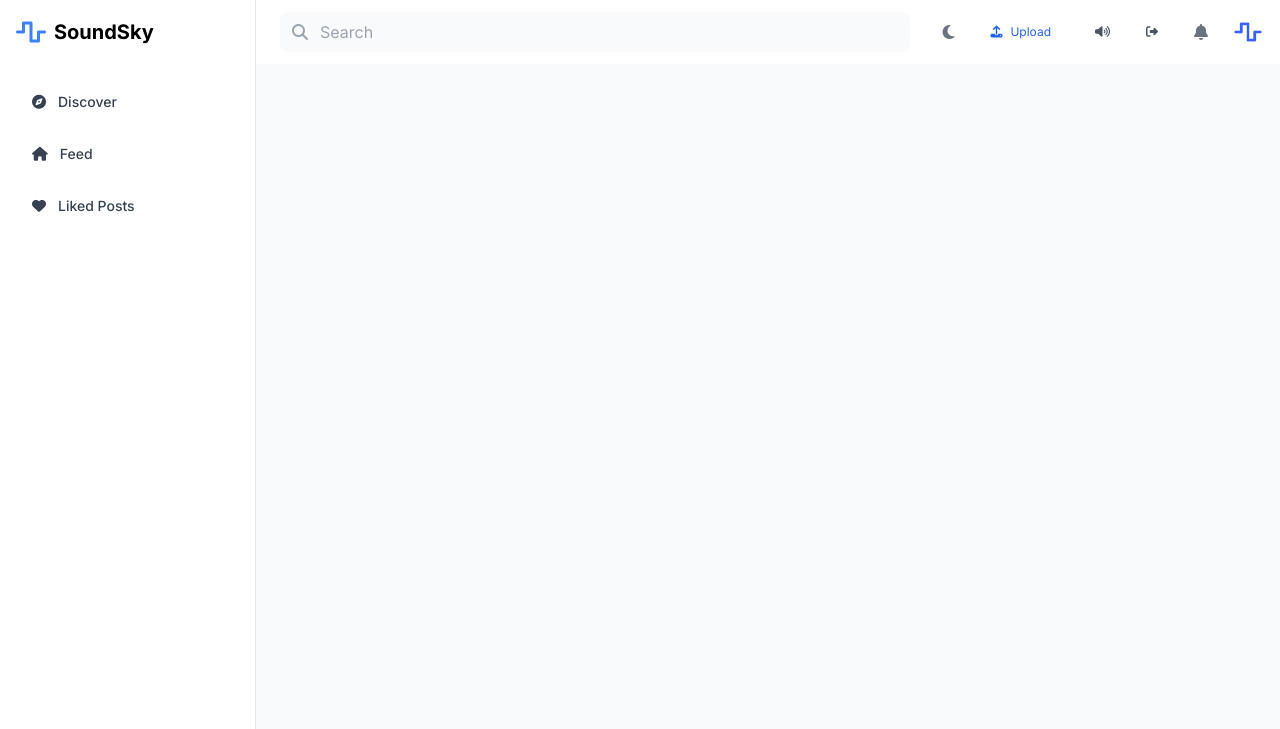
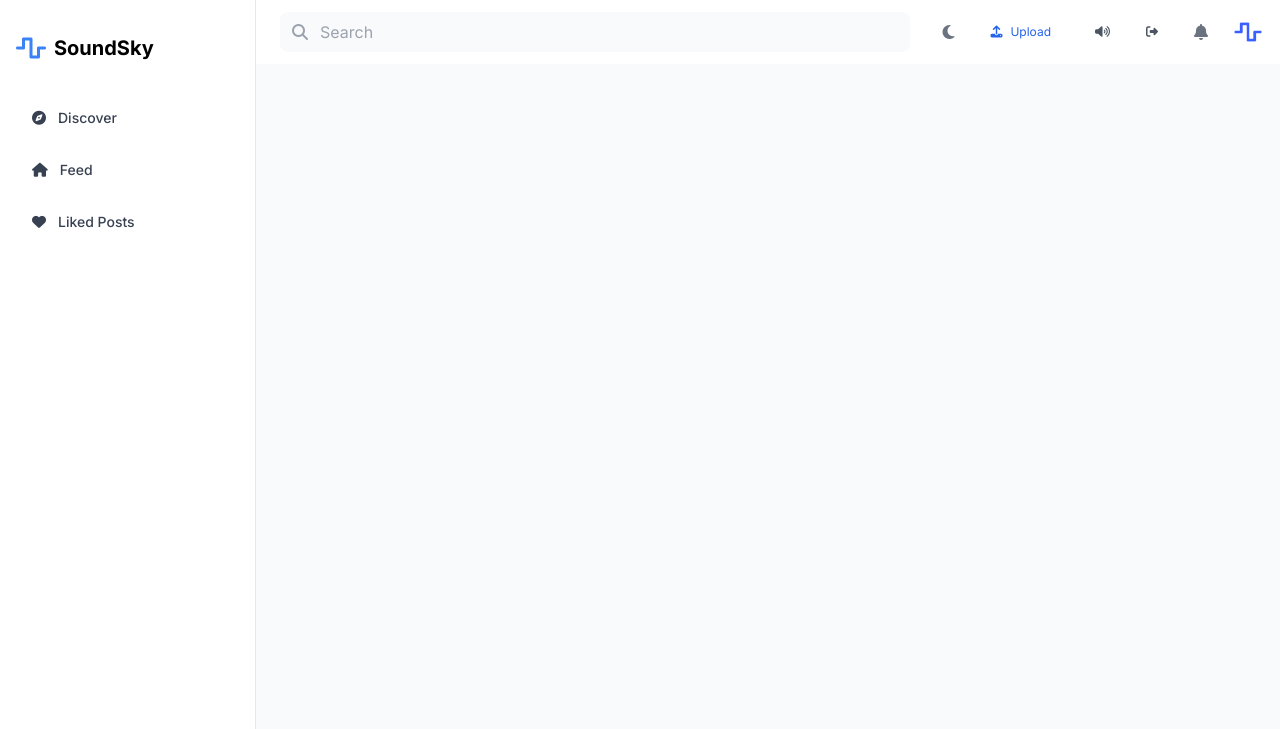
Before and after one commit to soundskycloud/soundSky, a plain HTML site: page index.html in a window 1280 px wide. Shown: the top 729 px of the page. Drawn offline with nearby package versions, Linux system fonts and the light colour scheme.

Commit message:
Update index.html

```diff
--- a/index.html
+++ b/index.html
@@ -26,7 +26,7 @@
         }
 
         ::-webkit-scrollbar {
-          width: 8px;
+          width: 8px; /* or height for horizontal */
         }
 
         ::-webkit-scrollbar-track {
@@ -34,13 +34,13 @@
         }
 
         ::-webkit-scrollbar-thumb {
-          background-color: rgba(0, 0, 0, 0.3);
+          background-color: rgba(0, 0, 0, 0.3); /* adjust opacity as needed */
           border-radius: 4px;
         }
 
         /* Firefox-specific */
         * {
-          scrollbar-width: thin;
+          scrollbar-width: thin; /* or 'auto' or 'none' */
           scrollbar-color: rgba(0, 0, 0, 0.3) transparent;
         }
 
@@ -171,7 +171,7 @@
         <!-- Sidebar -->
         <div class="hidden md:flex md:flex-shrink-0">
             <div class="flex flex-col w-64 border-r border-gray-200 bg-white dark:bg-gray-800 dark:border-gray-700">
-                <div class="flex items-center h-16 px-4 border-gray-200">
+                <div class="flex items-center mt-4 h-16 px-4 border-gray-200">
                     <div class="flex items-center">
                         <i class="fas fa-wave-square text-blue-500 text-2xl mr-2"></i>
                         <span class="text-xl font-bold">SoundSky</span>
@@ -204,12 +204,12 @@
 
         <!-- Main content -->
         <div class="flex flex-col flex-1 overflow-hidden bg-gray-50 dark:bg-gray-900">
-            <!-- Top navigation -->
+            <!-- Top navigation MOBILE VIEW -->
             <div class="flex items-center h-16 px-4 border-gray-200 bg-white dark:bg-gray-800 dark:border-gray-700">
                 <div class="flex items-left md:hidden">
                     <div class="flex items-center mr-4">
                         <i class="fas fa-wave-square text-blue-500 text-xl mr-2"></i>
-                        <span class="text-lg font-bold">SoundSky</span>
+                        <span class="text-lg font-bold">&nbsp;</span>
                     </div>
                 </div>
                 <!-- Search input: use all available flex space -->
```
